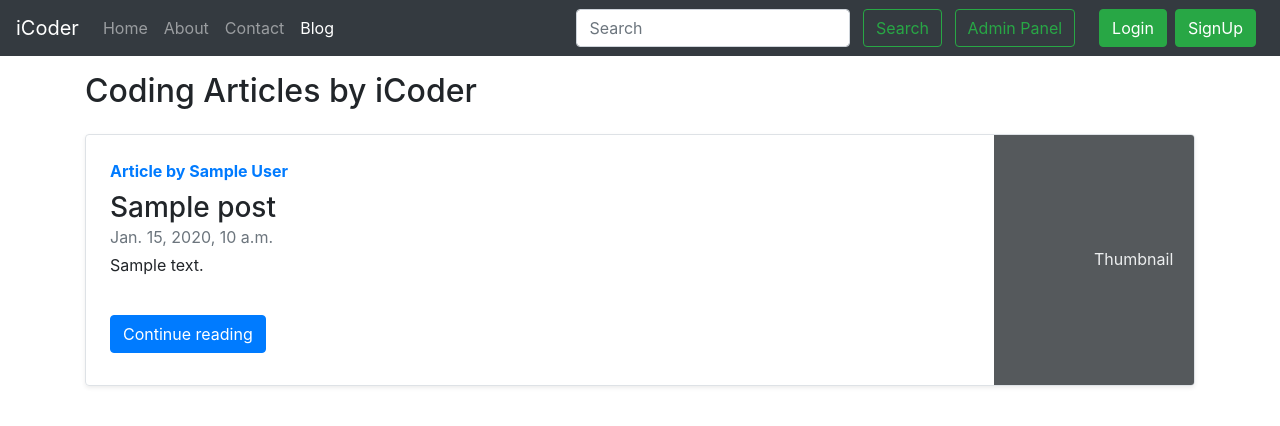
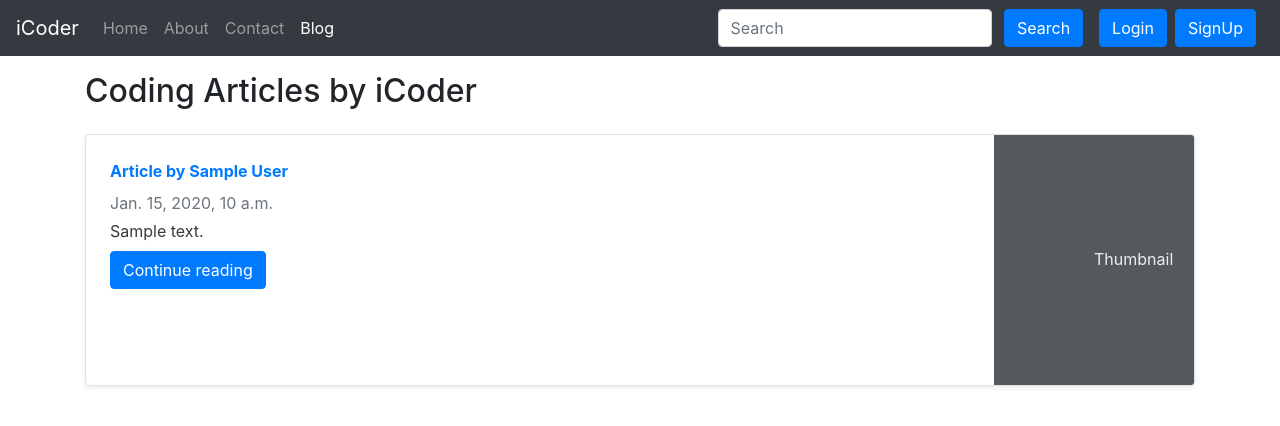
Before and after one commit to AnshikaDixit/iCoder, a Django app: page /blog/ in a window 1280 px wide. Shown: the top 426 px of the page. Run offline with Django 5.2, Linux system fonts and the light colour scheme; tables that the repository leaves empty hold one stand-in row (values such as "Sample post"); some libraries are stand-ins or nearby versions.

Commit message:
FIX -->  Design changes

```diff
--- a/templates/base.html
+++ b/templates/base.html
@@ -14,7 +14,7 @@
 
     <nav class="navbar navbar-expand-lg navbar-dark bg-dark">
         <a class="navbar-brand" href="/">iCoder</a>
-        <button class="navbar-toggler" type="button" data-toggle="collapse" data-target="#navbarSupportedContent" aria-controls="navbarSupportedContent" aria-expanded="false" aria-label="Toggle navigation">
+        <button class="navbar-toggler" type="button" data-toggle  ="collapse" data-target="#navbarSupportedContent" aria-controls="navbarSupportedContent" aria-expanded="false" aria-label="Toggle navigation">
           <span class="navbar-toggler-icon"></span>
         </button>
 
@@ -37,8 +37,7 @@
           <div class="ml-auto form-inline ">
           <form method="get" action="/search"class="my-2 my-lg-0 mx-3">
             <input class="form-control mr-sm-2" type="search" placeholder="Search" aria-label="Search" name="query" id="query">
-            <button class="btn btn-outline-success my-2 my-sm-0 " type="submit">Search</button>
-            <a href="/admin" role="button" target="_blank" class="btn btn-outline-success m-2 my-sm-0"> Admin Panel </a>
+            <button class="btn btn-primary my-2 my-sm-0 " type="submit">Search</button>
           </form>
 
 
@@ -56,11 +55,11 @@
       </div>
 {% else %}
   <!-- Button to  trigger Login modal -->
-<button type="button" class="btn btn-success mr-2" data-toggle="modal" data-target="#loginModal">
+<button type="button" class="btn btn-primary mr-2" data-toggle="modal" data-target="#loginModal">
 Login
 </button>
 
-<button type="button" class="btn btn-success mr-2" data-toggle="modal" data-target="#signupModal">
+<button type="button" class="btn btn-primary mr-2" data-toggle="modal" data-target="#signupModal">
 SignUp
 </button>
 {% endif %}
@@ -130,11 +129,9 @@ SignUp
 </div>
 
 
-
-
-
-
       {% block body %}  {% endblock body %}
+      {% block js %}
+      {% endblock js %}
 
 <!-- Login Modal -->
 <div class="modal fade" id="loginModal" tabindex="-1" aria-labelledby="loginModal" aria-hidden="true">
--- a/templates/blog/blog_home.html
+++ b/templates/blog/blog_home.html
@@ -1,6 +1,16 @@
 {% extends 'base.html' %}
 
 {% block title %} BlogHome {% endblock title %}
+
+   {% block js %}
+      <script>
+      let previews=document.getElementsByClassName('preview');
+      Array.from(previews).forEach((element))=>{
+          element.innerHTML=element.innerText;
+      })
+
+      {% endblock js %}
+
 {% block blogactive %} active {% endblock blogactive %}
 
 
@@ -11,9 +21,9 @@
     <div class="row no-gutters border rounded overflow-hidden flex-md-row mb-4 shadow-sm h-md-250 my-4 position-relative">
         <div class="col p-4 d-flex flex-column position-static">
             <strong class="d-inline-block mb-2 text-primary">Article  by {{post.author}}</strong>
-            <h3 class="mb-0">{{post.title}}</h3>
+            <h3 class="mb-0"><a class="text-dark" href="/blog/{{post.slug}}"{{post.title}} </a> </h3>
             <div class="mb-1 text-muted">{{post.timeStamp}}</div>
-            <p class="card-text mb-auto">{{post.content| truncatechars:500}}</p>
+            <p class="card-text mb-auto">{{post.content|safe| truncatechars:500}}</p>
             <div class="my-2">
             	<a href="/blog/{{post.slug}}" role="button" class="btn btn-primary">Continue reading</a>
             </div>
--- a/templates/blog/blog_post.html
+++ b/templates/blog/blog_post.html
@@ -6,7 +6,7 @@
 <div class="container my-3">
     <h2 class="blog-post-title">{{post.title}}</h2>
     <p class="blog-post-meta">{{post.timeStamp}} by <a href="/about">{{post.author}}</a></p>
-    <p>{{post.content}}</p>
+    <p>{{post.content|safe}}</p>
     <hr>
 </div>
 <div class="container">
@@ -30,7 +30,7 @@
     {% for comment in comments %}
     <div class="row my-3">
         <div class="col-md-1  ">
-            <img class="rounded mx-auto d-block w-100 border border-dark p-2" src="/static/img/user.png" alt="user">
+            <img class="rounded mx-auto d-block w-100 border border-dark p-2" src="/static/img/user.jpg" alt="user">
         </div>
         <div class="col-md-11 ">
             <b> {{comment.user.username}} </b> <span class="badge badge-secondary ">{{comment.timestamp| naturaltime}}</span>
```
